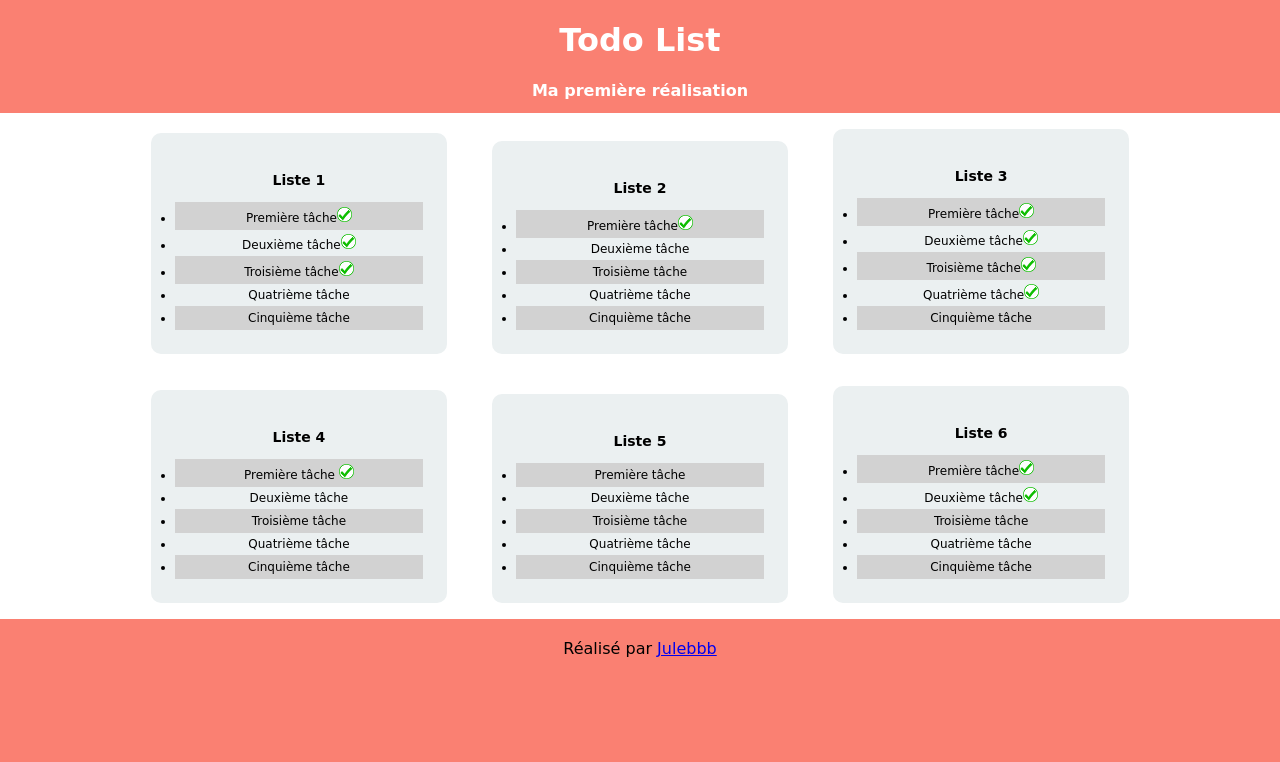
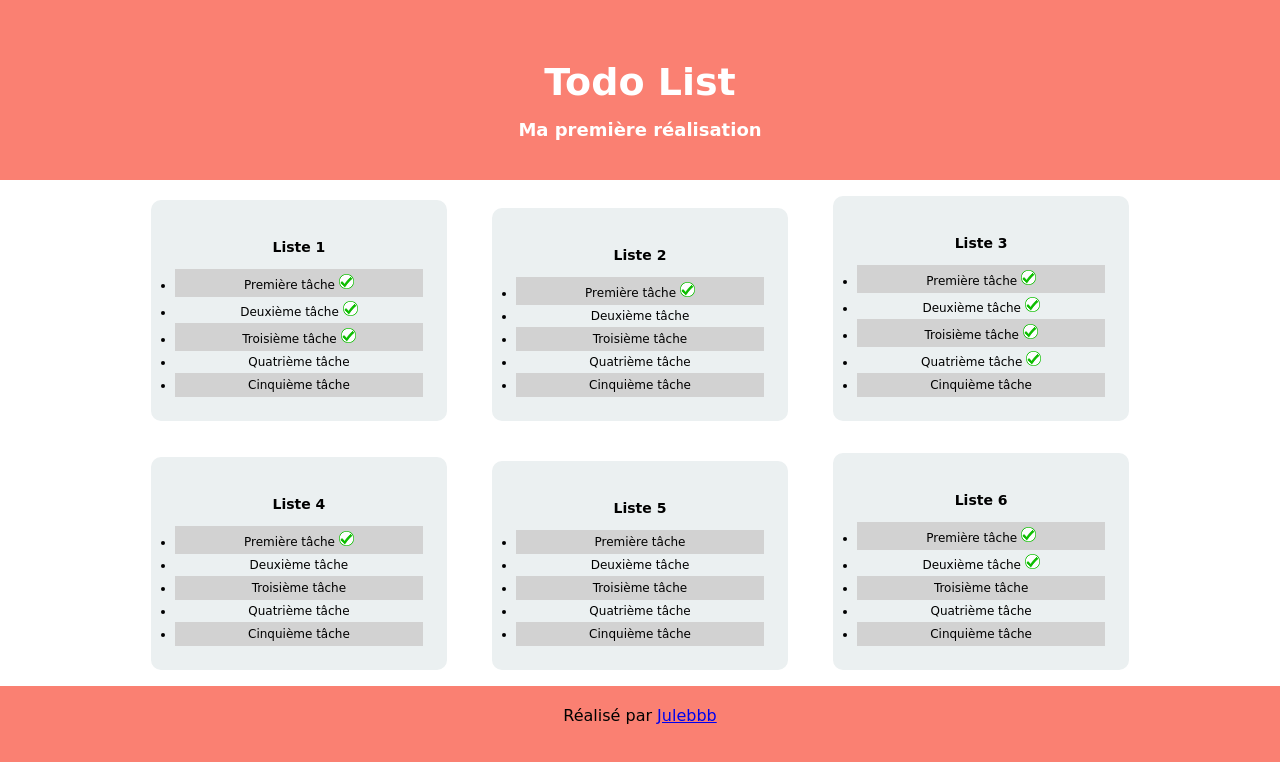
Before and after one commit to julebbb/Projet-html-css, a plain HTML site: page index.html in a window 1280 px wide. Drawn offline with Linux system fonts and the light colour scheme.

Commit message:
Changement des taille de police et margin de header plus espacement entre l'icon et les textes

```diff
--- a/style.css
+++ b/style.css
@@ -1,5 +1,5 @@
 body {
-  background-color: #FA8072;
+  background-color: salmon;
   font-family: cursive, sans-serif;
   text-align: center;
   margin: 0;
@@ -7,6 +7,7 @@ body {
 
 header {
   color: white;
+  margin-top: 60px;
 
 }
 
@@ -26,8 +27,16 @@ ul {
   margin-right: 20px;
   border-radius: 10px;
 }
+
+h1 {
+  font-size: 38px;
+  margin: 0;
+
+}
+
 h2 {
-  font-size: 1em;
+  font-size: 18px;
+  margin-bottom: 40px;
 }
 h3 {
     font-size: 14px;
@@ -50,5 +59,5 @@ img {
 
 footer {
   padding-top: 20px;
-  padding-bottom: 50px;
+  padding-bottom: 30px;
 }
```
Also changed, not shown: index.html (+10 -10 lines).
